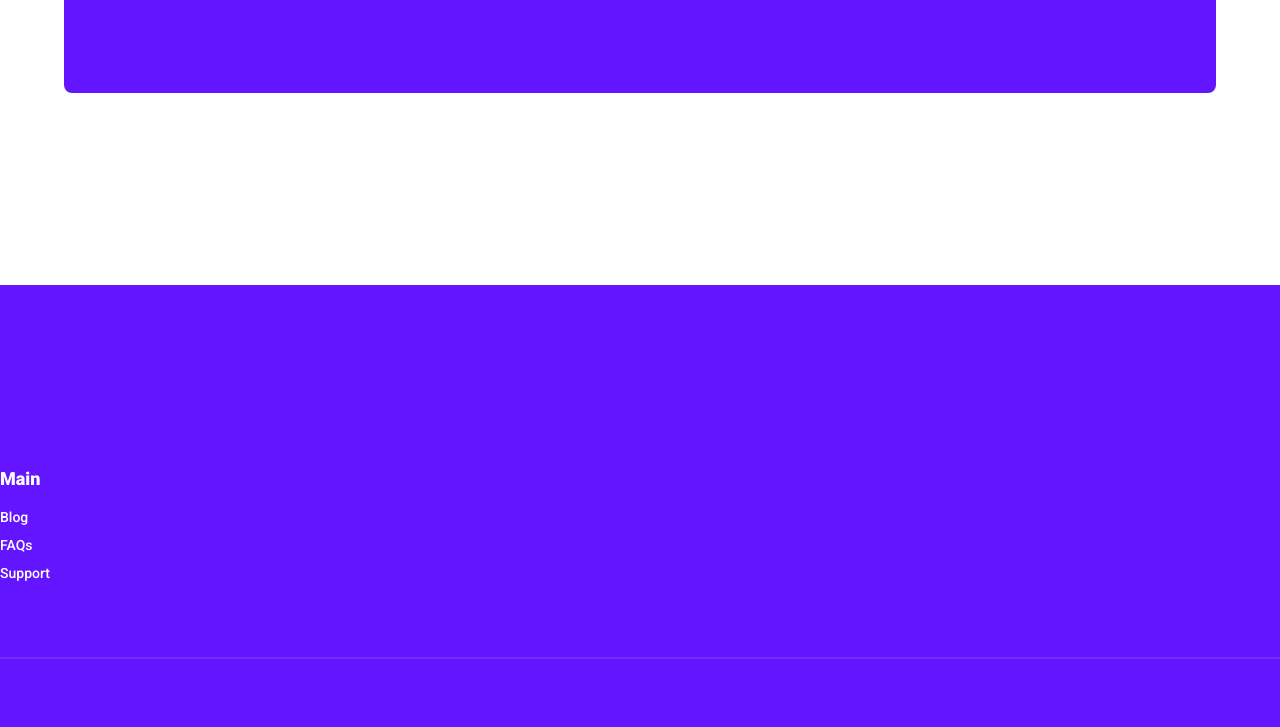
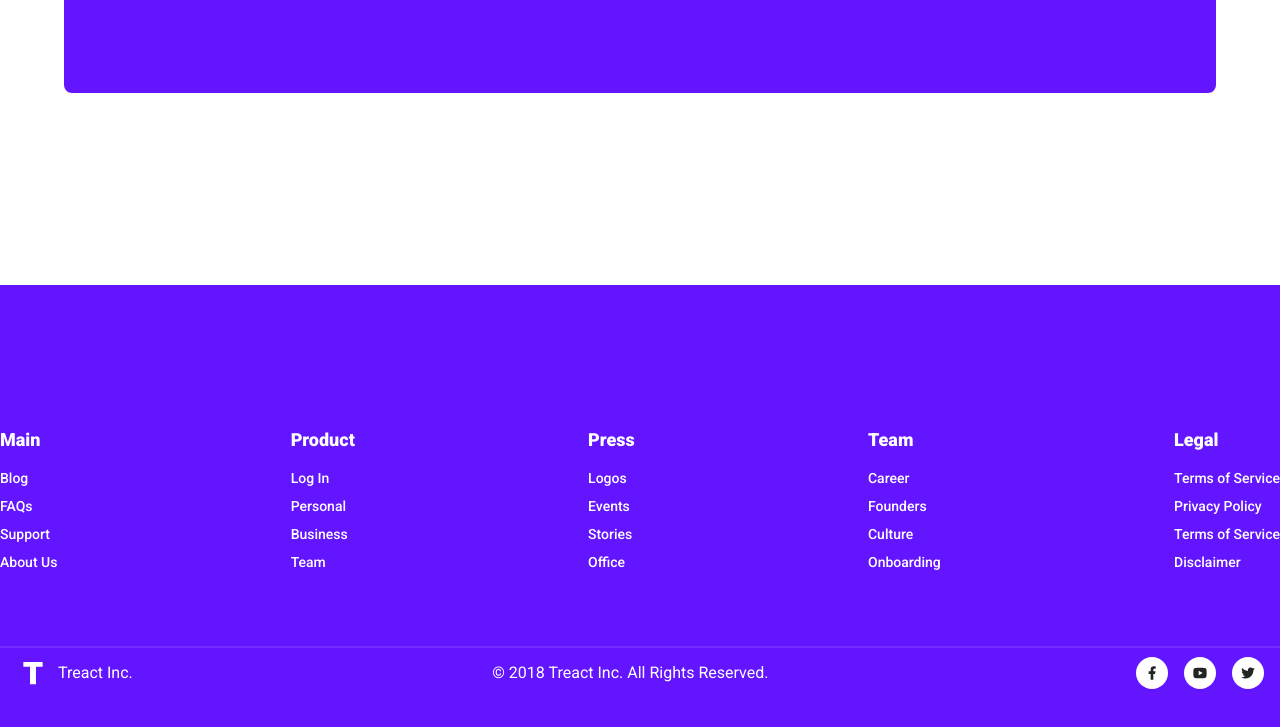
Before and after one commit to Vashae/w, a plain HTML site: page index.html in a window 1280 px wide. Shown: the part 5855-6582 px from the top of the page. Drawn offline with Linux system fonts and the light colour scheme.

Commit message:
emphasize footer

```diff
--- a/index.html
+++ b/index.html
@@ -493,7 +493,7 @@
 </section>
 </main>
 <footer>
-<div class="footer__container">
+    <div class="footer__container container">
         <div class="footer__row">
             <div class="links">
                 <ul class="main__list">
@@ -509,3 +509,97 @@
                     <li class="footer__li">
                         Support
                     </li>
+                    <li class="footer__li">
+                        About Us
+                    </li>
+                </ul>
+                <ul class="product__list">
+                    <li class="footer__li-title">
+                        Product
+                    </li>
+                    <li class="footer__li">
+                        Log In
+                    </li>
+                    <li class="footer__li">
+                        Personal
+                    </li>
+                    <li class="footer__li">
+                        Business
+                    </li>
+                    <li class="footer__li">
+                        Team
+                    </li>
+                </ul>
+                <ul class="press__list">
+                    <li class="footer__li-title">
+                        Press
+                    </li>
+                    <li class="footer__li">
+                        Logos
+                    </li>
+                    <li class="footer__li">
+                        Events
+                    </li>
+                    <li class="footer__li">
+                        Stories
+                    </li>
+                    <li class="footer__li">
+                        Office
+                    </li>
+                </ul>
+                <ul class="team__list">
+                    <li class="footer__li-title">
+                        Team
+                    </li>
+                    <li class="footer__li">
+                        Career
+                    </li>
+                    <li class="footer__li">
+                        Founders
+                    </li>
+                    <li class="footer__li">
+                        Culture
+                    </li>
+                    <li class="footer__li">
+                        Onboarding
+                    </li>
+                </ul>
+                <ul class="legal__list">
+                    <li class="footer__li-title">
+                        Legal
+                    </li>
+                    <li class="footer__li">
+                        Terms of Service
+                    </li>
+                    <li class="footer__li">
+                        Privacy Policy
+                    </li>
+                    <li class="footer__li">
+                        Terms of Service
+                    </li>
+                    <li class="footer__li">
+                        Disclaimer
+                    </li>
+                </ul>
+            </div>
+
+            <div class="logocopyright">
+                <div class="treact">
+                    <a href="#Home" class="logo footer__logo">
+                        <img class="logo__img" src="./logo.2c489fc453a1783cbadacf914efa3df6.svg">
+                        Treact Inc.
+                    </a>
+                </div>
+                <div class="copyright">
+                    &copy 2018 Treact Inc. All Rights Reserved.
+                </div>
+                <div class="link__logos">
+                    <a href="https://facebook.com" class="footer__link"><svg fill="#242424" viewBox="0 0 24 24"><path d="M14 13.5h2.5l1-4H14v-2c0-1.03 0-2 2-2h1.5V2.14c-.326-.043-1.557-.14-2.857-.14C11.928 2 10 3.657 10 6.7v2.8H7v4h3V22h4v-8.5z"></path></svg></a>
+                    <a href="https://youtube.com" class="footer__link"><svg fill="currentColor" viewBox="0 0 24 24"><path d="M21.543 6.498C22 8.28 22 12 22 12s0 3.72-.457 5.502c-.254.985-.997 1.76-1.938 2.022C17.896 20 12 20 12 20s-5.893 0-7.605-.476c-.945-.266-1.687-1.04-1.938-2.022C2 15.72 2 12 2 12s0-3.72.457-5.502c.254-.985.997-1.76 1.938-2.022C6.107 4 12 4 12 4s5.896 0 7.605.476c.945.266 1.687 1.04 1.938 2.022zM10 15.5l6-3.5-6-3.5v7z"></path></svg></a>
+                    <a href="https://twitter.com" class="footer__link"><svg fill="currentColor" viewBox="0 0 24 24"><path d="M22.162 5.656a8.384 8.384 0 01-2.402.658A4.196 4.196 0 0021.6 4c-.82.488-1.719.83-2.656 1.015a4.182 4.182 0 00-7.126 3.814 11.874 11.874 0 01-8.62-4.37 4.168 4.168 0 00-.566 2.103c0 1.45.738 2.731 1.86 3.481a4.168 4.168 0 01-1.894-.523v.052a4.185 4.185 0 003.355 4.101 4.21 4.21 0 01-1.89.072A4.185 4.185 0 007.97 16.65a8.394 8.394 0 01-6.191 1.732 11.83 11.83 0 006.41 1.88c7.693 0 11.9-6.373 11.9-11.9 0-.18-.005-.362-.013-.54a8.496 8.496 0 002.087-2.165z"></path></svg></a>
+                </div>
+            </div>
+        </div>
+    </div>
+</footer>
+</body>
--- a/styles.css
+++ b/styles.css
@@ -930,7 +930,13 @@ align-items: center;
     width: 100%;
     max-width: 30px;
 }
-
+.logo__img {
+    display: flex;
+    justify-content: center;
+    align-items: center;
+    width: 100%;
+    max-width: 50px;
+}
 
 
 
```
Also changed, not shown: 1 other file. Lines whose indentation alone changed are shown as unchanged.
